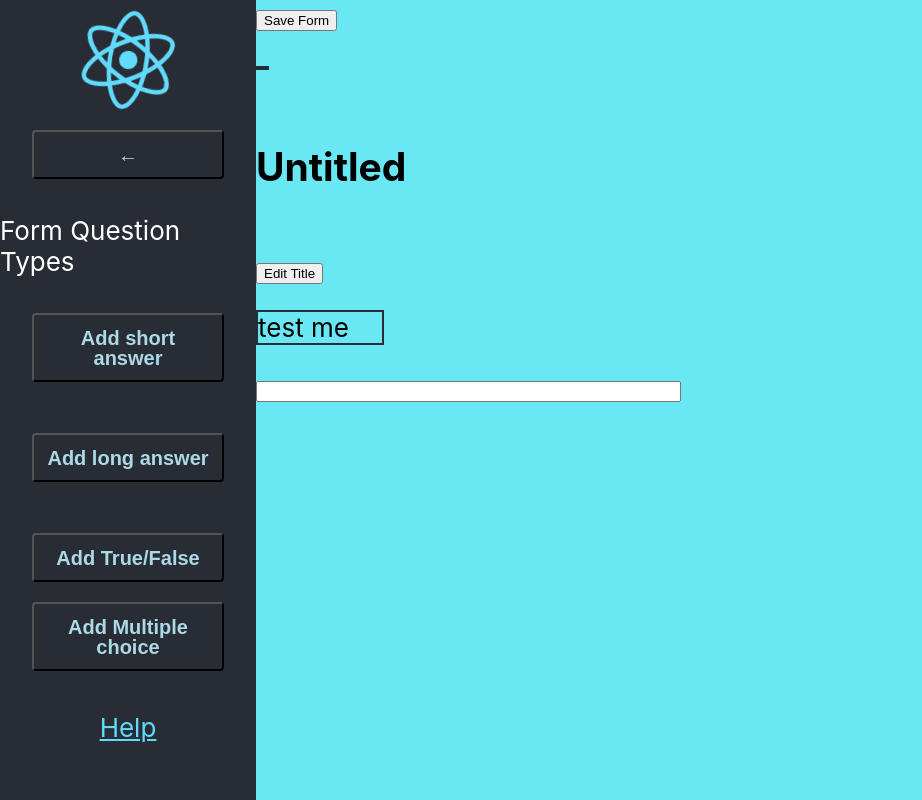
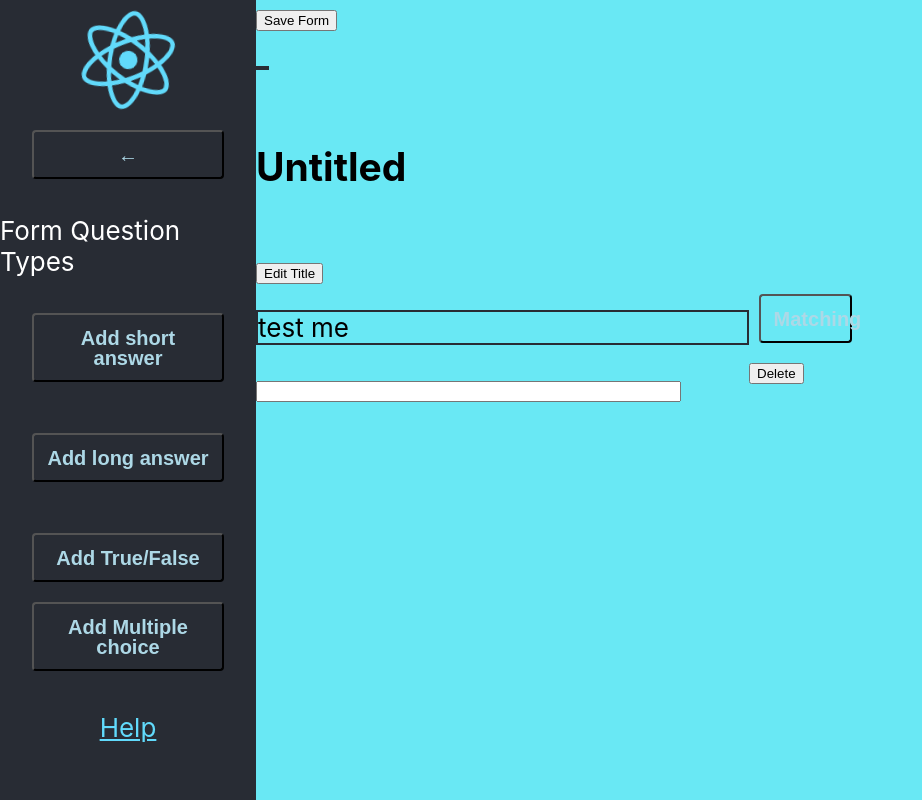
Before and after one commit to conrad1451/formbuilder-frontend, a React (Create React App) app: page /new-form in a window 1280 px wide. Shown: the whole page, without its empty margins (0-922 px from the left). Built offline with nearby package versions, Linux system fonts and the light colour scheme.

Commit message:
feat: left and right side of components with new button on right side

```diff
--- a/src/App.css
+++ b/src/App.css
@@ -63,7 +63,7 @@
   }
 }
 /* CHQ: live reload? let's go */
-.leftside {
+.App-leftside {
   /* width: 50%; */
   width: 20%;
   float: left;
@@ -75,7 +75,7 @@
 
 
 /* CHQ: the below worked in inheriting from Button-section: NICE */
-.Button-section .leftside {
+.Button-section .App-leftside {
   /* width: 50%; */
   width: 20%;
   float: left;
@@ -83,7 +83,7 @@
   /* margin-top: 120%; */
 }
 
-.rightside {
+.App-rightside {
   /* width: 50%; */
   width: 80%;
   /* height: 100%; */
@@ -95,6 +95,20 @@
   justify-content: center;
   font-size: calc(10px + 2vmin);
   color: black;
+}
+
+.Component-leftside {
+  width: 80%;
+  float: left;
+}
+
+.Component-rightside {
+  width: 20%;
+  float: right;
+  align-items: center;
+  justify-content: center;
+  /* font-size: calc(10px + 2vmin); */
+  /* color: black; */
 }
 
 .platformAlignment {
--- a/src/pages/FormPage.tsx
+++ b/src/pages/FormPage.tsx
@@ -227,12 +227,21 @@ interface DynamicMCProps {
 // const DynamicShortAnswer: React.FC<{}> = () => {
   const [field, setField] = useState('');
 
+  const removeComponent = () => {
+    // history.push("/new-form")
+    // navigate("/new-form")
+  }
   // [AR]
   return (
     <>
-    <div className="componentWidth">
+
+    <div className="Component-leftside">
+      {/* CHQ: not doing much useful so removing use of class componentWidth */}
+      {/* <div className="componentWidth"> */}
+      <div>
         <EditableTextModule myText={text} isEditing={true} theFontSize={"p"}/>
-      <label> {/* {text}{': '} */} <input
+        <label> {/* {text}{': '} */}
+          <input
             type="textarea"
             // type="text"
             value={field}
@@ -247,6 +256,17 @@ interface DynamicMCProps {
         </label>
       </div>
       <br />
+    </div>
+    <div className="Component-rightside">
+      <button className='formbuttons' onClick={apiCall}>Matching</button>
+
+      <button id="component-delete" onClick={removeComponent}>Delete</button>
+{/* Type 'void' is not assignable to type 'MouseEventHandler<HTMLButtonElement> | undefined'.ts(2322)
+ */}
+      {/* <button id="component-delete" onClick={removeComponent()}></button> */}
+
+    </div>
+
     </>
   );
 };
@@ -688,7 +708,7 @@ const App3: React.FC = () => {
     <>
     {/* <UseGreeting/> */}
 
-      <div className='Button-section leftside'>
+      <div className='Button-section App-leftside'>
         <img src={logo} width={200} className="App-logo" alt="logo"/>
         {/* <img src={logo} width={20} className="App-logo" alt="logo"/> */}
 
@@ -783,7 +803,7 @@ const App3: React.FC = () => {
              </a>
 
            </div>
-           <div className='rightside'>
+           <div className='App-rightside'>
            <div className="platformAlignment">
            </div>
             <div className="platformAlignment">
```
Lines whose indentation alone changed are shown as unchanged.
